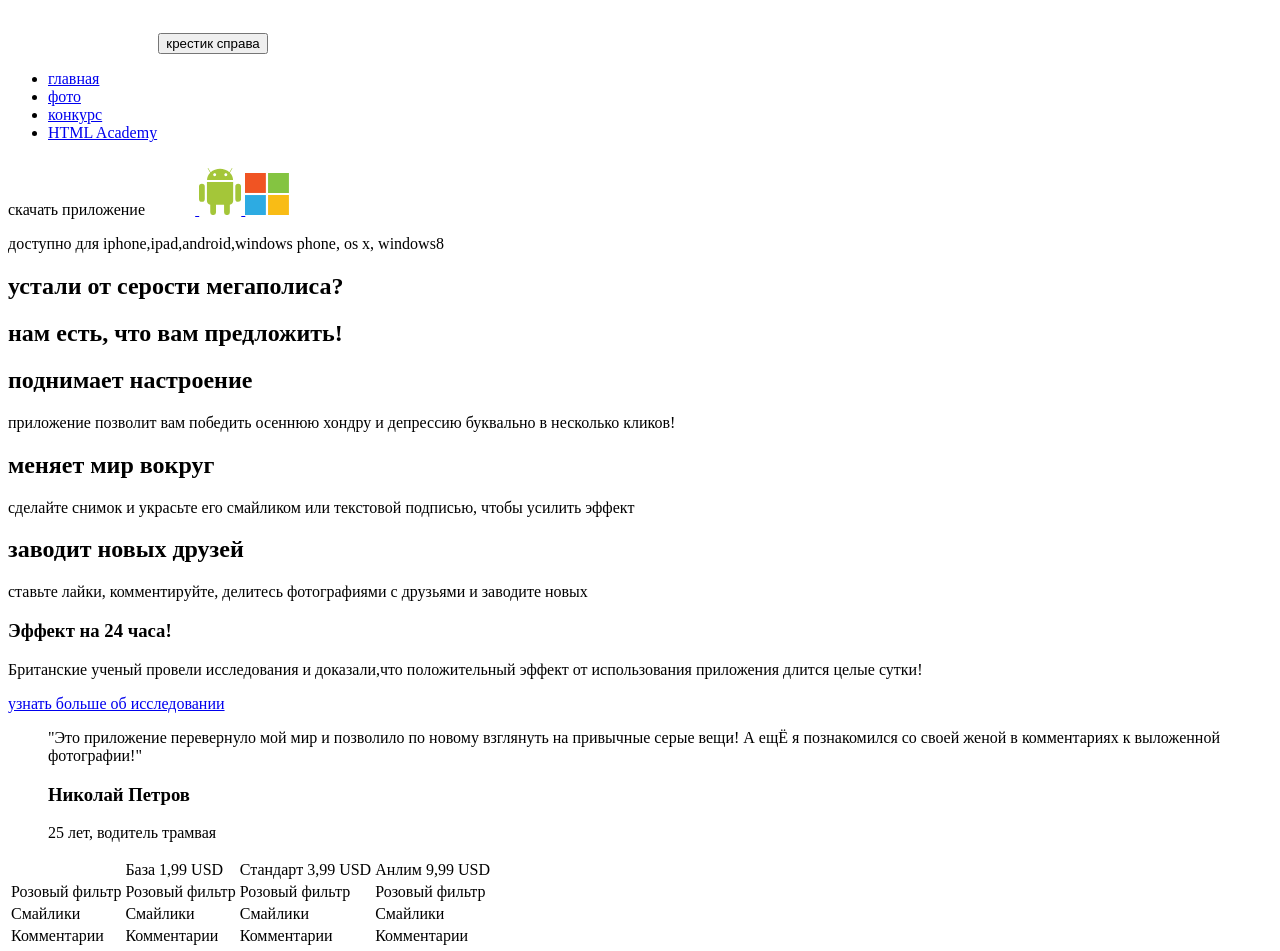
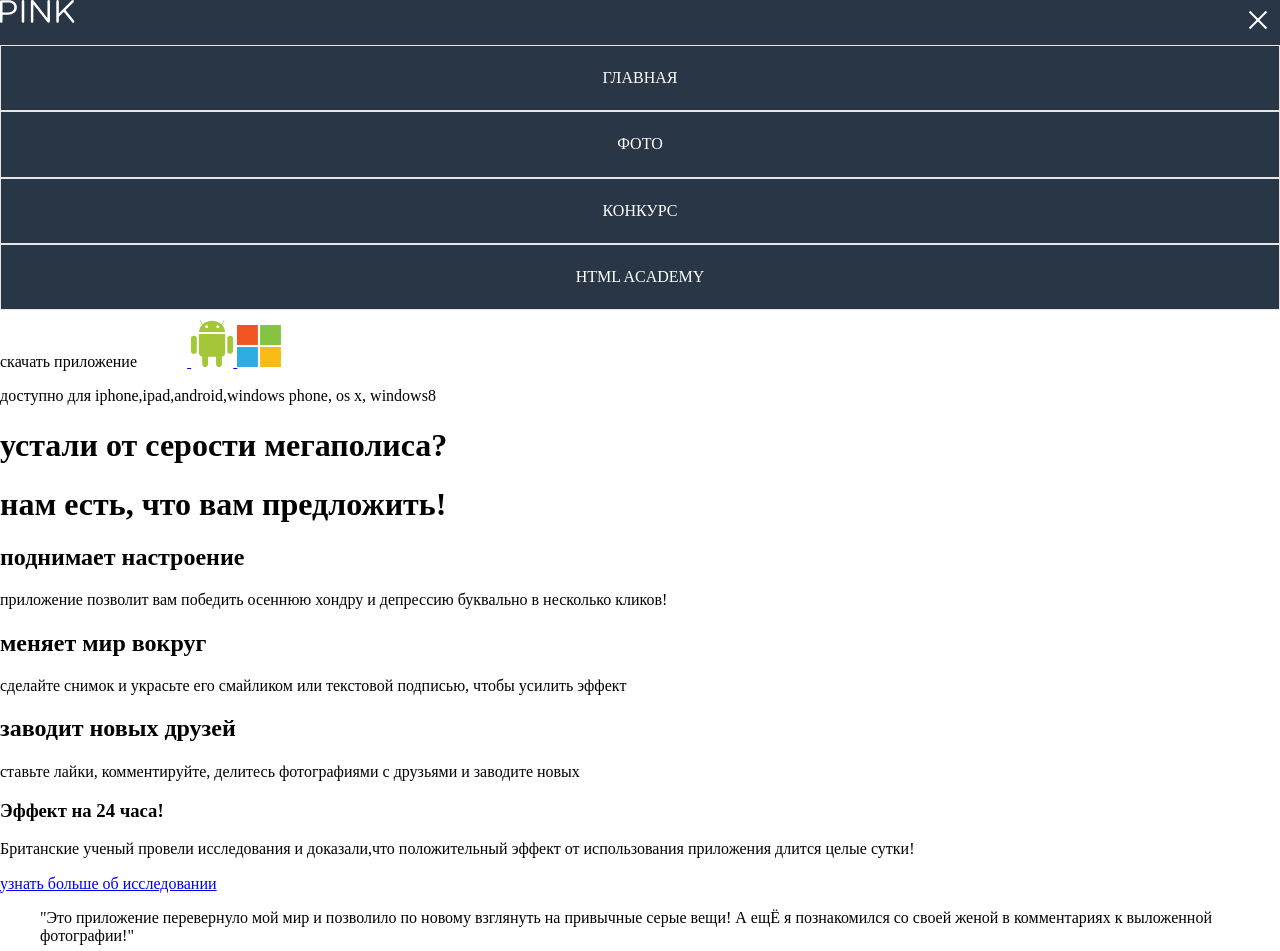
Before and after one commit to Monalisa19/project-pink, a website: page source/index.html in a window 1280 px wide. Shown: the top 951 px of the page. Drawn offline with nearby package versions, Linux system fonts and the light colour scheme; files that its build step writes are made by us from their sources.

Commit message:
page-header

```diff
--- a/source/index.html
+++ b/source/index.html
@@ -14,10 +14,11 @@
 <!--<script defer src="js/svgxuse.min.js"></script>-->
 <header class="page-header">
   <nav class="main-nav">
-    <a>
-      <svg xmlns="http://www.w3.org/2000/svg" width="146.3" height="40.375" class="logo">
-        <style/>
-        <path d="M0 1.449C0 .741.58.161 1.256.161h7.18c5.087 0 8.436 2.704 8.436 7.147v.064c0 4.861-4.057
+    <div class="logo">
+      <a class="logo-top">
+        <svg xmlns="http://www.w3.org/2000/svg" width="146.3" height="40.375" >
+          <style/>
+          <path d="M0 1.449C0 .741.58.161 1.256.161h7.18c5.087 0 8.436 2.704 8.436 7.147v.064c0 4.861-4.057
               7.373-8.854 7.373H2.544v6.825c0 .708-.58 1.288-1.288 1.288C.58 22.859 0 22.279 0 21.571V1.449zm8.114
               10.979c3.734 0 6.182-1.996 6.182-4.958v-.065c0-3.22-2.415-4.894-6.054-4.894H2.544v9.917h5.57zm13.615-11.14C21.729.58 22.308 0 22.983 0c.709 0 1.288.58
               1.288 1.288v20.283c0 .708-.579 1.288-1.288 1.288-.676 0-1.255-.58-1.255-1.288V1.288zm9.141.032c0-.676.579-1.256
@@ -28,9 +29,10 @@
               1.256 0 .354-.161.644-.419.901l-7.984 7.92 8.564 10.561c.225.29.354.547.354.934 0 .676-.579 1.288-1.287
               1.288-.483 0-.806-.258-1.03-.58l-8.403-10.463-4.862 4.861v4.894c0 .708-.579 1.288-1.287
               1.288-.677 0-1.256-.58-1.256-1.288V1.288z" fill="#FFF"/>
-      </svg>
-    </a>
-    <button class="menu-btn">крестик справа</button>
+        </svg>
+      </a>
+      <button class="menu-btn"></button>
+    </div>
     <ul class="main-nav__list">
       <li class="main-nav__item">
         <a href="index.html" class="main-nav__link">главная</a>
@@ -51,7 +53,7 @@
     <div class="download-banner"></div>
     <div class="download-app">
       <a class="download-app__button">скачать приложение</a>
-      <a href="#" class="download-app__link download-app__link_apple">
+      <a href="#" class="download-app__link download-app__link--apple">
         <svg version="1.0" xmlns="http://www.w3.org/2000/svg" width="46.21" height="56.753">
           <path fill="#ffffff" d="M38.593 30.15c.081 8.59 7.535 11.447 7.617 11.483-.062.202-1.19 4.073-3.927
               8.072-2.365 3.457-4.82 6.901-8.688 6.973-3.799.07-5.021-2.253-9.365-2.253s-5.702 2.182-9.298
@@ -61,7 +63,7 @@
               1.904-8.36 4.302-1.837 2.123-3.445 5.521-3.011 8.778 3.184.246 6.436-1.619 8.419-4.018"/>
         </svg>
       </a>
-      <a href="#" class="download-app__link download-app__link_android">
+      <a href="#" class="download-app__link download-app__link--android">
         <svg xmlns="http://www.w3.org/2000/svg" width="42.084" height="47.041">
           <path fill="#A4C639" d="M34.144 14.009H7.945c-.009.11-.018.22-.018.333v18.755c0 1.926 1.457 3.49 3.316
               3.627v7.43a2.884 2.884 0 1 0 5.77 0v-7.42h8.058v7.42a2.884 2.884 0 0 0 2.885 2.885 2.884 2.884 0 0 0 2.886-2.885V36.72c1.858-.137
@@ -75,7 +77,7 @@
               1.454v.008c.002.805-.664 1.46-1.488 1.462-.825.002-1.495-.649-1.498-1.454v-.008z"/>
         </svg>
       </a>
-      <a href="#" class="download-app__link download-app__link_windows">
+      <a href="#" class="download-app__link download-app__link--windows">
         <svg version="1.0" xmlns="http://www.w3.org/2000/svg" width="43.922" height="41.992">
           <path fill="#F05423" d="M20.874 19.953H0V0h20.874v19.953z"/>
           <path fill="#84C441" d="M43.922 19.953H23.049V0h20.873v19.953z"/>
--- /dev/null
+++ b/source/less/blocks/page-header.less
@@ -0,0 +1,149 @@
+@media (min-width: 330px) {
+
+  .page-header {
+    background: @fontColorHeader;
+    color: @colorHeader;
+  }
+
+  .main-nav__list {
+    margin: 0;
+    padding: 0;
+  }
+
+  .main-nav__item {
+    display: flex;
+    flex-direction: column;
+    text-align: center;
+    padding: 23px 0;
+    margin: 0;
+    border: 1px solid #e5e5e5;
+    text-transform: uppercase;
+  }
+
+  .main-nav__link {
+    text-decoration: none;
+    color: @colorHeader;
+  }
+
+  .logo {
+    position: relative;
+  }
+
+  .logo-top {
+    width: 147px;
+    height: 50px;
+  }
+
+  .menu-btn {
+    position: absolute;
+    top: 8px;
+    right: 0;
+    width: 45px;
+    height: 26px;
+    cursor: pointer;
+    border: none;
+    background: 0 0;
+    font-size: 0;
+    outline: none;
+  }
+
+  .menu-btn:before {
+    position: absolute;
+    top: 0;
+    left: 22px;
+    display: block;
+    width: 2px;
+    height: 24px;
+    content: "";
+    background: @colorHeader;
+    transform: rotate(45deg);
+  }
+
+  .menu-btn:after {
+    position: absolute;
+    top: 0;
+    left: 22px;
+    display: block;
+    width: 2px;
+    height: 24px;
+    content: "";
+    background: @colorHeader;
+    transform: rotate(-45deg);
+  }
+
+}
+
+@media (min-width: 660px) {
+
+  .page-header {
+    background: @fontColorHeader;
+    color: @colorHeader;
+  }
+
+  .main-nav__list {
+    margin: 0;
+    padding: 0;
+  }
+
+  .main-nav__item {
+    display: flex;
+    flex-direction: column;
+    text-align: center;
+    padding: 23px 0;
+    margin: 0;
+    border: 1px solid #e5e5e5;
+    text-transform: uppercase;
+  }
+
+  .main-nav__link {
+    text-decoration: none;
+    color: @colorHeader;
+  }
+
+  .logo {
+    position: relative;
+  }
+
+  .logo-top {
+    width: 147px;
+    height: 50px;
+  }
+
+  .menu-btn {
+    position: absolute;
+    top: 8px;
+    right: 0;
+    width: 45px;
+    height: 26px;
+    cursor: pointer;
+    border: none;
+    background: 0 0;
+    font-size: 0;
+    outline: none;
+  }
+
+  .menu-btn:before {
+    position: absolute;
+    top: 0;
+    left: 22px;
+    display: block;
+    width: 2px;
+    height: 24px;
+    content: "";
+    background: @colorHeader;
+    transform: rotate(45deg);
+  }
+
+  .menu-btn:after {
+    position: absolute;
+    top: 0;
+    left: 22px;
+    display: block;
+    width: 2px;
+    height: 24px;
+    content: "";
+    background: @colorHeader;
+    transform: rotate(-45deg);
+  }
+
+}
--- a/source/less/style.less
+++ b/source/less/style.less
@@ -0,0 +1,3 @@
+@import "normalize.css";
+@import "variable.less";
+@import "blocks/page-header.less";
--- /dev/null
+++ b/source/less/variable.less
@@ -0,0 +1,2 @@
+@fontColorHeader: #283645;
+@colorHeader: #ffffff;
```
Also changed, not shown: source/form.html (+3 -3 lines), source/photo.html (+28 -15 lines), source/less/normalize.css (renamed from source/less/normalize.less).
